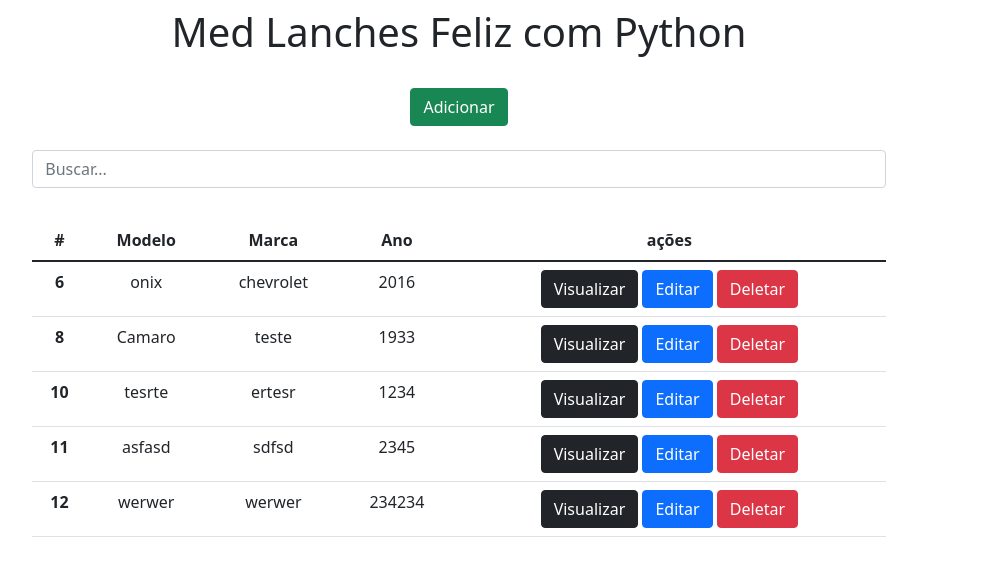
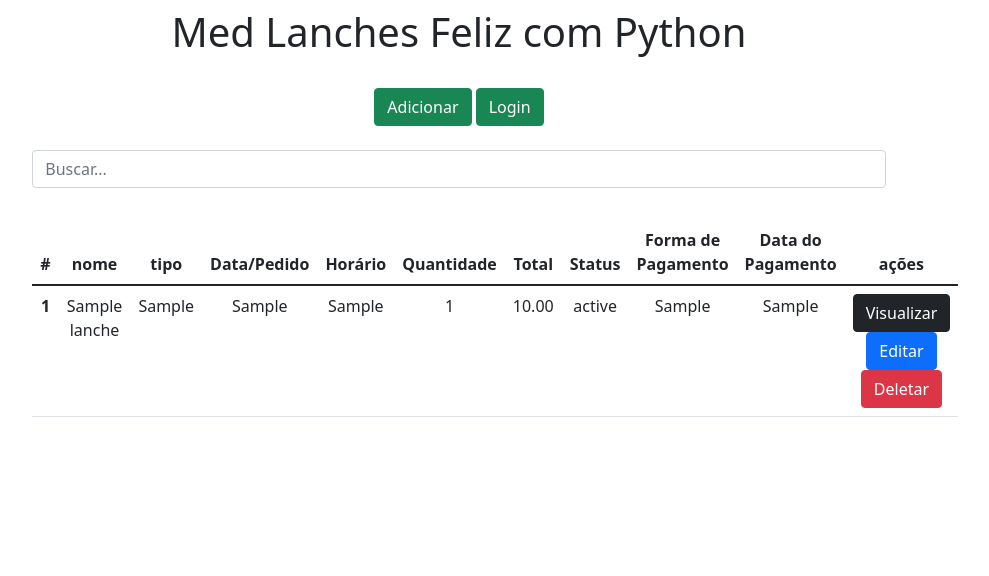
Before and after one commit to nayhanAraujo/PythonMedlanches2, a Django app: page / in a window 1280 px wide. Shown: the top 576 px of the page, without its empty margins (181-1170 px from the left). Run offline with Django 4.2, Linux system fonts and the light colour scheme; data comes from the database, SQL or seed files in the repository; tables that the repository leaves empty hold one stand-in row (values such as "Sample post").

Commit message:
Criando o login

```diff
--- a/app/models.py
+++ b/app/models.py
@@ -6,3 +6,16 @@ class Carros(models.Model):
     modelo = models.CharField(max_length=150)
     marca = models.CharField(max_length=100)
     ano = models.IntegerField()
+
+
+
+class Lanches(models.Model):
+    nome = models.CharField(max_length=150)
+    tipo = models.CharField(max_length=150)
+    data_pedido = models.CharField(max_length=150)
+    horario = models.CharField(max_length=150)
+    qtd = models.IntegerField()
+    total = models.DecimalField(..., max_digits=5, decimal_places=2)
+    status_pgto = models.CharField(max_length=150)
+    tipo_pgto = models.CharField(max_length=150)
+    data_pgto = models.CharField(max_length=150)
--- a/app/templates/index.html
+++ b/app/templates/index.html
@@ -14,6 +14,8 @@
 
     <div class="col-8 m-auto pt-3 pb-2 text-center">
     <a href="/form" class="btn btn-success">Adicionar</a>
+            <a href="/login" class="btn btn-success">Login</a>
+
     </div>
 
         <div class="col-8 m-auto pt-3 pb-2 text-center">
@@ -26,21 +28,33 @@
 <table class="table">
   <thead class="thead-dark">
     <tr>
-      <th scope="col">#</th>
-      <th scope="col">Modelo</th>
-      <th scope="col">Marca</th>
-      <th scope="col">Ano</th>
-              <th scope="col">ações</th>
+        <th scope="col">#</th>
+        <th scope="col">nome</th>
+        <th scope="col">tipo</th>
+        <th scope="col">Data/Pedido</th>
+        <th scope="col">Horário</th>
+        <th scope="col">Quantidade</th>
+        <th scope="col">Total</th>
+        <th scope="col">Status</th>
+        <th scope="col">Forma de Pagamento</th>
+        <th scope="col">Data do Pagamento</th>
+        <th scope="col">ações</th>
 
     </tr>
   </thead>
   <tbody>
   {% for dbs in db %}
      <tr>
-      <th>{{dbs.id}}</th>
-      <td>{{dbs.modelo}}</td>
-      <td>{{dbs.marca}}</td>
-      <td>{{dbs.ano}}</td>
+         <th>{{dbs.id}}</th>
+         <td>{{dbs.nome}}</td>
+         <td>{{dbs.tipo}}</td>
+         <td>{{dbs.data_pedido}}</td>
+         <td>{{dbs.horario}}</td>
+         <td>{{dbs.qtd}}</td>
+         <td>{{dbs.total}}</td>
+         <td>{{dbs.status_pgto}}</td>
+         <td>{{dbs.tipo_pgto}}</td>
+         <td>{{dbs.data_pgto}}</td>
          <td>
              <a href="/view/{{dbs.id}}" class="btn btn-dark">Visualizar</a>
                           <a href="/edit/{{dbs.id}}" class="btn btn-primary">Editar</a>
--- a/app/views.py
+++ b/app/views.py
@@ -1,15 +1,15 @@
 from django.shortcuts import render, redirect
 from app.forms import CarrosForm
-from app.models import Carros
+from app.models import Carros, Lanches
 from django.core.paginator import Paginator
 # Create your views here.
 def home(request):
     data = {}
     search = request.GET.get('search')
     if search:
-        data['db'] = Carros.objects.filter(modelo__icontains=search)
+        data['db'] = Lanches.objects.filter(nome__icontains=search)
     else:
-        data['db'] = Carros.objects.all()
+        data['db'] = Lanches.objects.all()
 
     #all = Carros.objects.all()
     #paginator = Paginator(all, 2)
@@ -23,6 +23,10 @@ def form(request):
     data['form'] = CarrosForm()
     return render(request, 'form.html', data)
 
+def login(request):
+
+    return render(request, 'login.html')
+
 def create(request):
     form = CarrosForm(request.POST or None)
     if form.is_valid():
@@ -31,7 +35,7 @@ def create(request):
 
 def view(request,pk):
     data = {}
-    data['db'] = Carros.objects.get(pk=pk)
+    data['db'] = Lanches.objects.get(pk=pk)
     return render(request, 'view.html', data)
 
 def edit(request, pk):
--- a/medlanchesfeliz/urls.py
+++ b/medlanchesfeliz/urls.py
@@ -14,8 +14,10 @@ Including another URLconf
     2. Add a URL to urlpatterns:  path('blog/', include('blog.urls'))
 """
 from django.contrib import admin
+from django.conf import settings
+from django.conf.urls.static import static
 from django.urls import path
-from app.views import home, form, create, view, edit, update, delete
+from app.views import home, form, create, view, edit, update, delete, login
 
 urlpatterns = [
     path('admin/', admin.site.urls),
@@ -26,5 +28,9 @@ urlpatterns = [
     path('edit/<int:pk>/', edit, name='edit'),
     path('update/<int:pk>/', update, name='update'),
     path('delete/<int:pk>/', delete, name='delete'),
+    path('delete/<int:pk>/', delete, name='delete'),
+    path('login/', login, name='login'),
 
 ]
+if settings.DEBUG:
+    urlpatterns += static(settings.STATIC_URL, document_root=settings.STATIC_ROOT)
```
Also changed, not shown: app/forms.py (+6 -1 lines), app/templates/login.html (added, +14 -0 lines), app/templates/view.html (+10 -3 lines), medlanchesfeliz/settings.py (+13 -6 lines), 2 other files.
